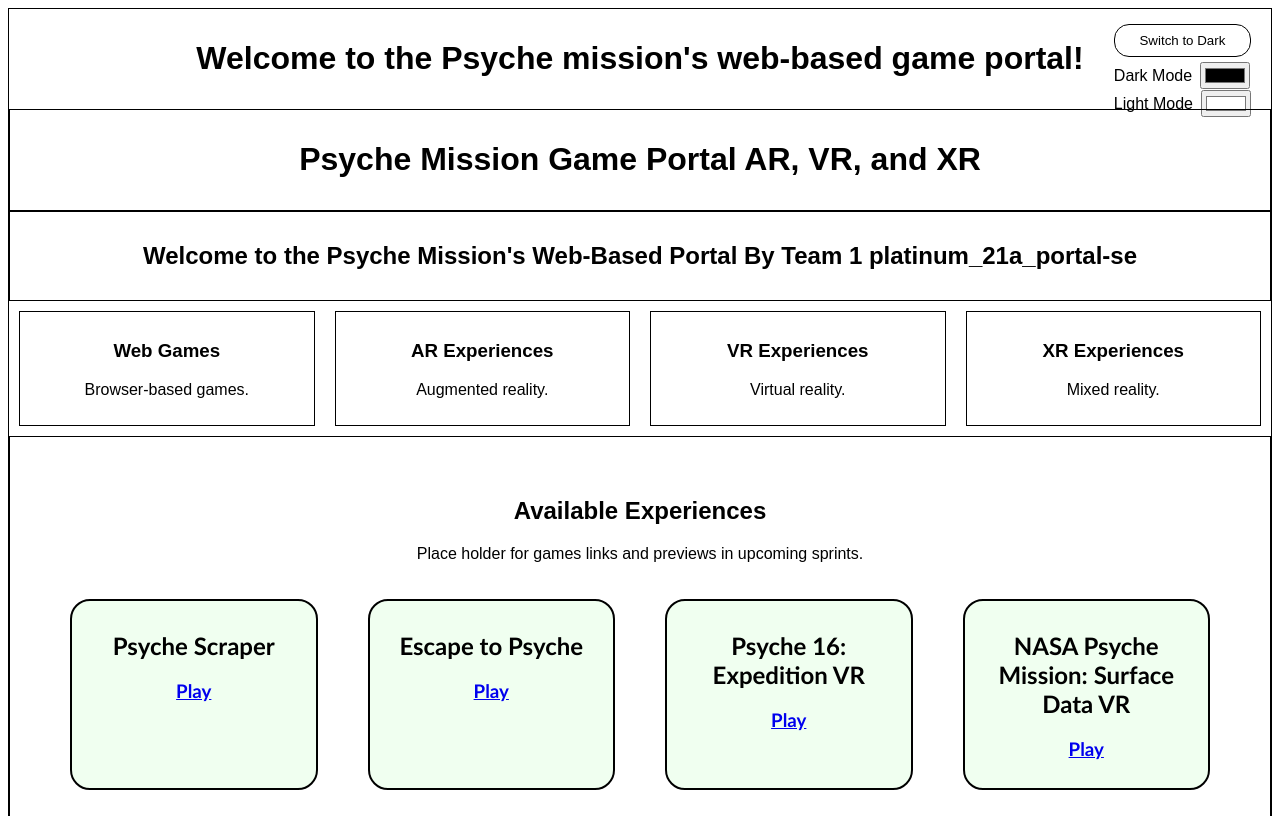
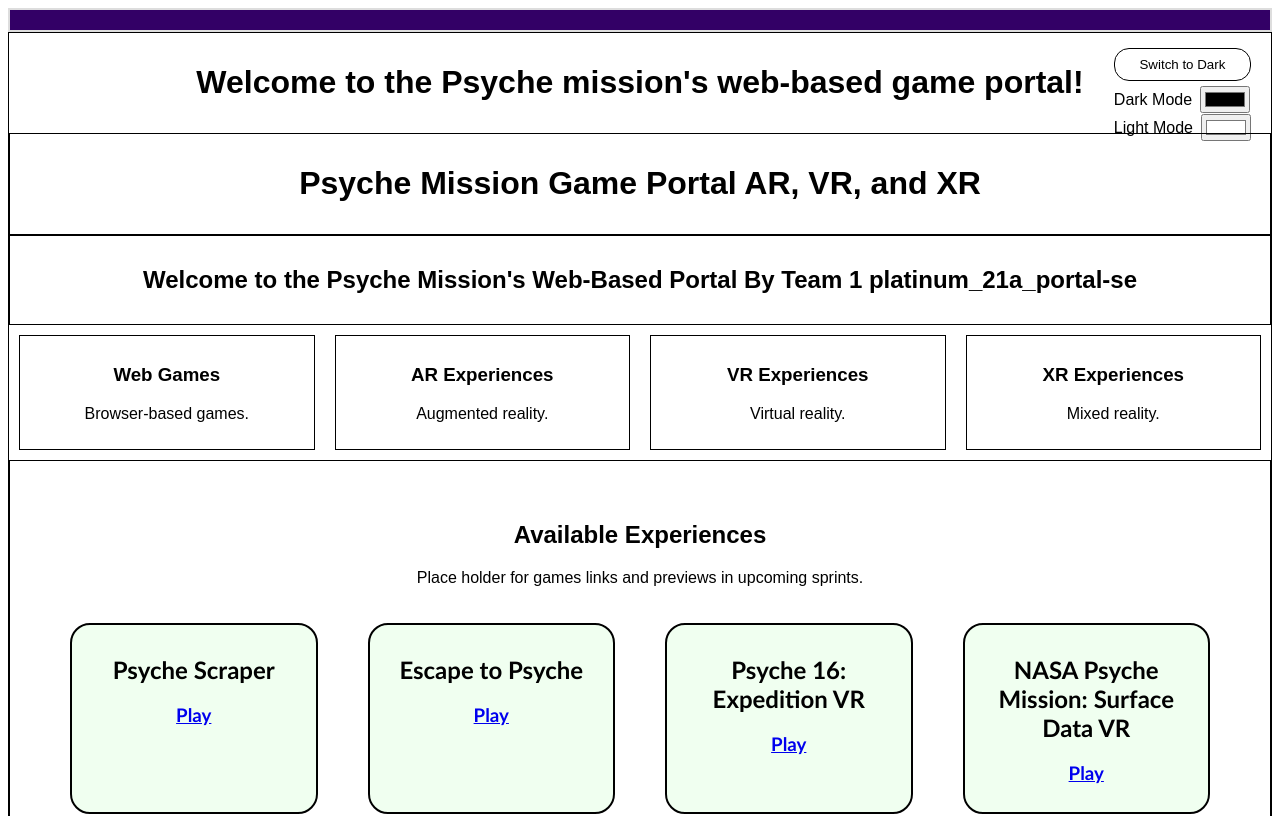
Before and after one commit to MissionToPsyche-Platinum/platinum_21a_portal-se, a Vue app in the folder Psyche-mission/: page / in a window 1280 px wide. Shown: the top 816 px of the page. Built offline with nearby package versions, Linux system fonts and the light colour scheme.

Commit message:
Creates the nav bar

```diff
--- a/Psyche-mission/src/App.vue
+++ b/Psyche-mission/src/App.vue
@@ -1,14 +1,21 @@
 <script>
+import NavBar from "./components/NavBar.vue";
+
 export default {
   data() {
     return {};
-  }
+  },
+  components: {
+    NavBar
+  },
 };
 </script>
 
 <template>
-  <router-view></router-view>
-
+  <div id="app">
+    <NavBar />
+    <router-view />
+  </div>
 </template>
 
 <style>
--- /dev/null
+++ b/Psyche-mission/src/components/NavBar.vue
@@ -0,0 +1,24 @@
+<template>
+    <!-- Navigation Bar -->
+    <nav class="nav-bar">
+
+    </nav>
+</template>
+
+<script>
+export default {
+    name: "NavBar"
+};
+</script>
+
+<style scoped>
+.nav-bar {
+    display: flex;
+    align-items: center;
+    justify-content: space-between;
+    padding: 10px 20px;
+    background-color: #330066;
+    border: 2px solid #ddd;
+    border-bottom: 2px solid #ddd;
+}
+</style>
```
